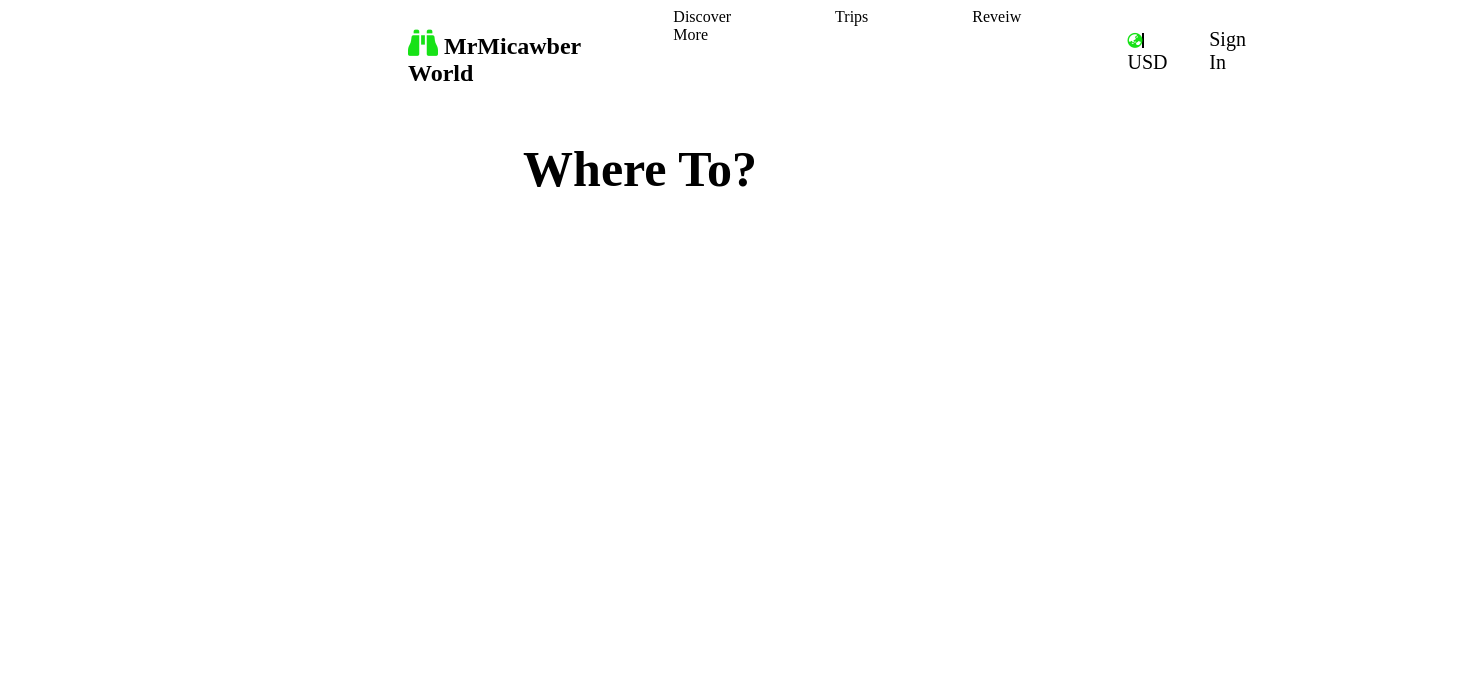
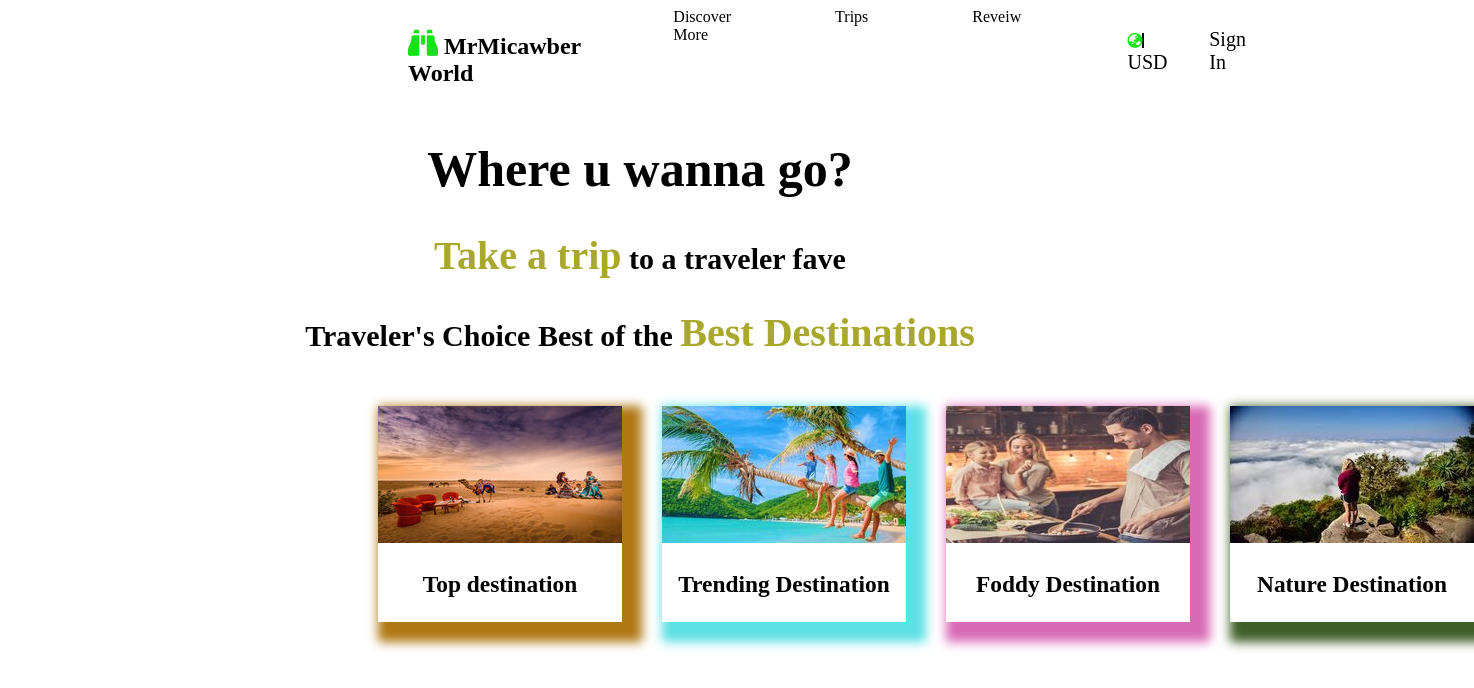
Before and after one commit to MrMicawberthechanger/my-second-repo, a plain HTML site: page booking.html in a window 1280 px wide. Shown: the whole page, 1474 px wide, since content can reach past the window. Drawn offline with Linux system fonts and the light colour scheme.

Commit message:
destination part added

```diff
--- a/booking.css
+++ b/booking.css
@@ -52,4 +52,36 @@
     color: black;
 }
 
-.search {}
+.destination {
+    text-align: center;
+    font-size: 20px;
+}
+
+
+
+.dest-choose {
+    display: flex;
+    margin-left: 350px;
+
+
+}
+
+.top-dest {
+    margin: 20px;
+    box-shadow: 10px 10px 10px 10px rgb(175, 120, 19);
+}
+
+.trend-dest {
+    margin: 20px;
+    box-shadow: 10px 10px 10px 10px rgb(92, 224, 229);
+}
+
+.food-dest {
+    margin: 20px;
+    box-shadow: 10px 10px 10px 10px rgb(217, 106, 182);
+}
+
+.nature-dest {
+    margin: 20px;
+    box-shadow: 10px 10px 10px 10px rgb(63, 95, 40);
+}
--- a/booking.html
+++ b/booking.html
@@ -32,11 +32,44 @@
         </div>
     </section>
     <h1 style="text-align: center; font-size: 50px;">
-        Where To?
+        Where u wanna go?
     </h1>
-    <section class="search">
+    <section class="destination">
 
+        <h1>
+            <span style="color: rgb(168, 168, 45); font-size: 40px;">Take a trip</span> to a traveler fave
+            <p> Traveler's Choice Best of the <span style="color: rgb(168, 168, 45); font-size: 40px;">Best
+                    Destinations</span></p>
+        </h1>
 
+        <section class="dest-choose">
+            <div class="top-dest">
+                <img src="Elements/Images/top.jpg" alt="">
+                <h1>Top destination</h1>
+            </div>
+            <div class="trend-dest">
+                <img src="Elements/Images/tending.jpg" alt="">
+                <h1>
+                    Trending Destination
+                </h1>
+
+            </div>
+            <div class="food-dest">
+                <img src="Elements/Images/foody.jpg" alt="">
+                <h1>
+                    Foddy Destination
+                </h1>
+
+            </div>
+            <div class="nature-dest">
+                <img src="Elements/Images/nature.jpg" alt="">
+                <h1>
+                    Nature Destination
+
+                </h1>
+
+            </div>
+        </section>
 
     </section>
 
```
Also changed, not shown: Elements/Images/foody.jpg (added), Elements/Images/nature.jpg (added), Elements/Images/tending.jpg (added), Elements/Images/top.jpg (added).
